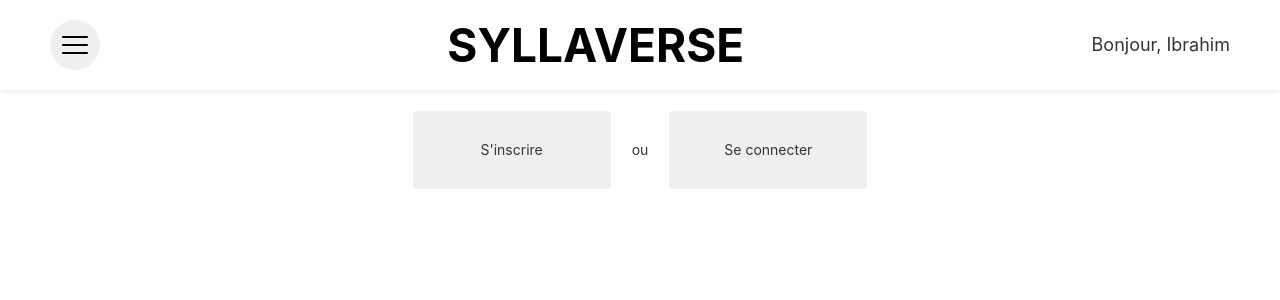
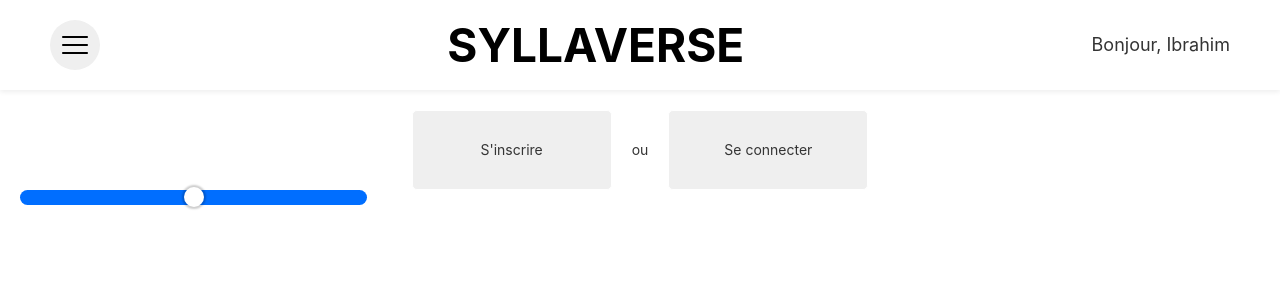
Before and after one commit to cyril-porez/moonshot-smart-campus, a React (Create React App) app in the folder front-end/: page / in a window 1280 px wide. Shown: the top 300 px of the page. Built offline with nearby package versions, Linux system fonts and the light colour scheme.

Commit message:
feat: range slider

```diff
--- a/front-end/src/Pages/Home.js
+++ b/front-end/src/Pages/Home.js
@@ -3,6 +3,7 @@
 import { TagSelector } from "../components/FormInput";
 import { useNavigate } from "react-router-dom";
 import { ActivityTable } from "../components/Tables";
+import Range from "../components/Range";
 
 export default function Home( params ) {
 
@@ -15,6 +16,7 @@
                 <p style={{ margin: "0 20px" }}>ou</p>
                 <DashboardButton text={"Se connecter"} onClick={() => navigate("/sign-in")}/>
             </div>
+            <Range />
         </>
     )
 }
--- /dev/null
+++ b/front-end/src/components/Range.js
@@ -0,0 +1,24 @@
+import React, { useState } from "react";
+// import { Slider } from "rsuite";
+import "../style/Range.css";
+
+export default function Range( props ) {
+
+    let min = props.min ?? 0;
+    let max = props.max ?? 10;
+
+    const [value, setValue] = useState(5);
+
+    return (
+        <>
+            <div className="range-field">
+                <input type="range"
+                    min={min} max={max} step={1}
+                    defaultValue={value}
+                    onChange={e => setValue(e.target.value)}
+                    className="range"
+                />
+            </div>
+        </>
+    )
+}
--- /dev/null
+++ b/front-end/src/style/Range.css
@@ -0,0 +1,39 @@
+.range-field {
+    display: flex;
+    flex-direction: row;
+    justify-content: space-between;
+    align-items: center;
+    width: 40%;
+}
+
+.range {
+    appearance: none;
+    -webkit-appearance: none;
+    -moz-appearance: none;
+
+    width: 70%;
+    height: max-content;
+    background-color: transparent;
+    cursor: pointer;
+    border: none;
+}
+
+.range::-webkit-slider-runnable-track {
+    background-color: var(--blue);
+    border-radius: 15px;
+    height: 15px;
+}
+
+.range::-webkit-slider-thumb {
+    appearance: none;
+    -webkit-appearance: none;
+    -moz-appearance: none;
+    border-radius: 15px;
+
+    height: 20px;
+    width: 20px;
+    margin-top: -3px;
+    margin-bottom: -3px;
+    box-shadow: 0 0 2px 2px rgba(0, 0, 0, 0.2);
+    background-color: white;
+}
```
